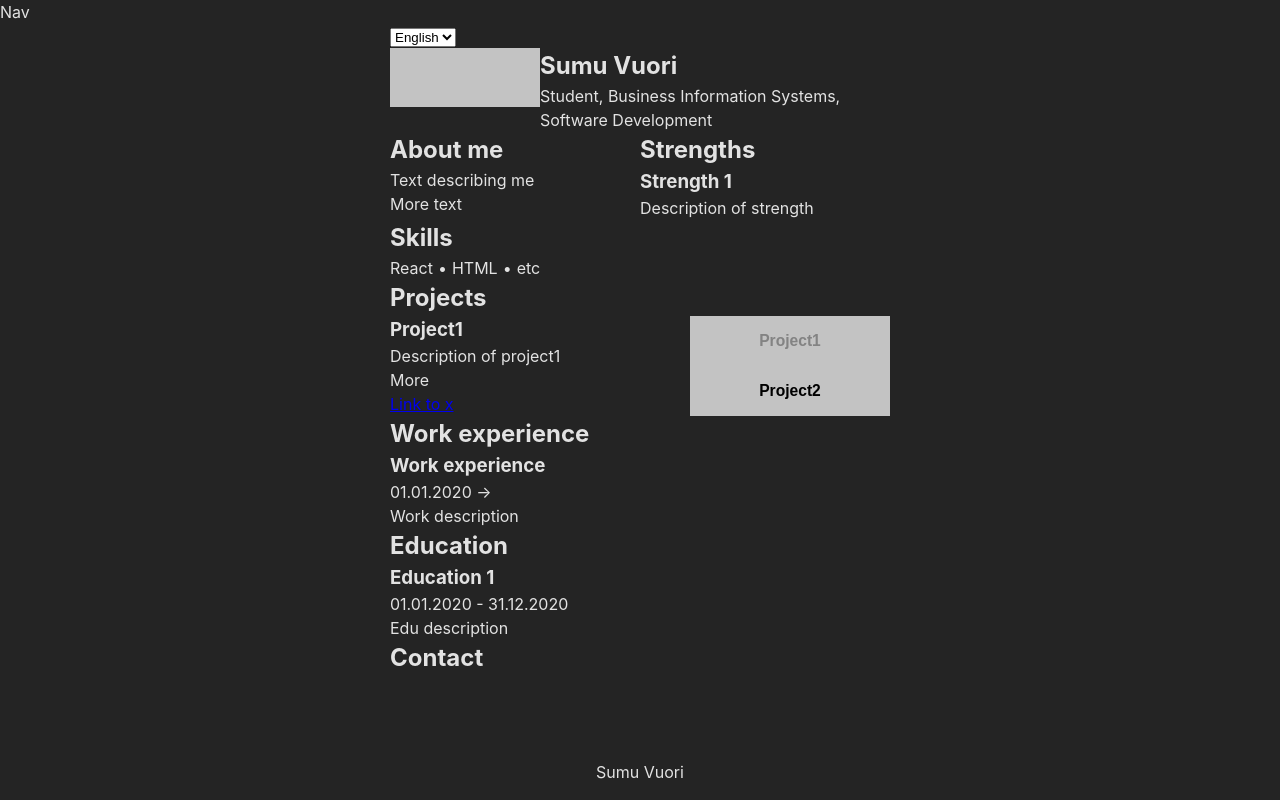
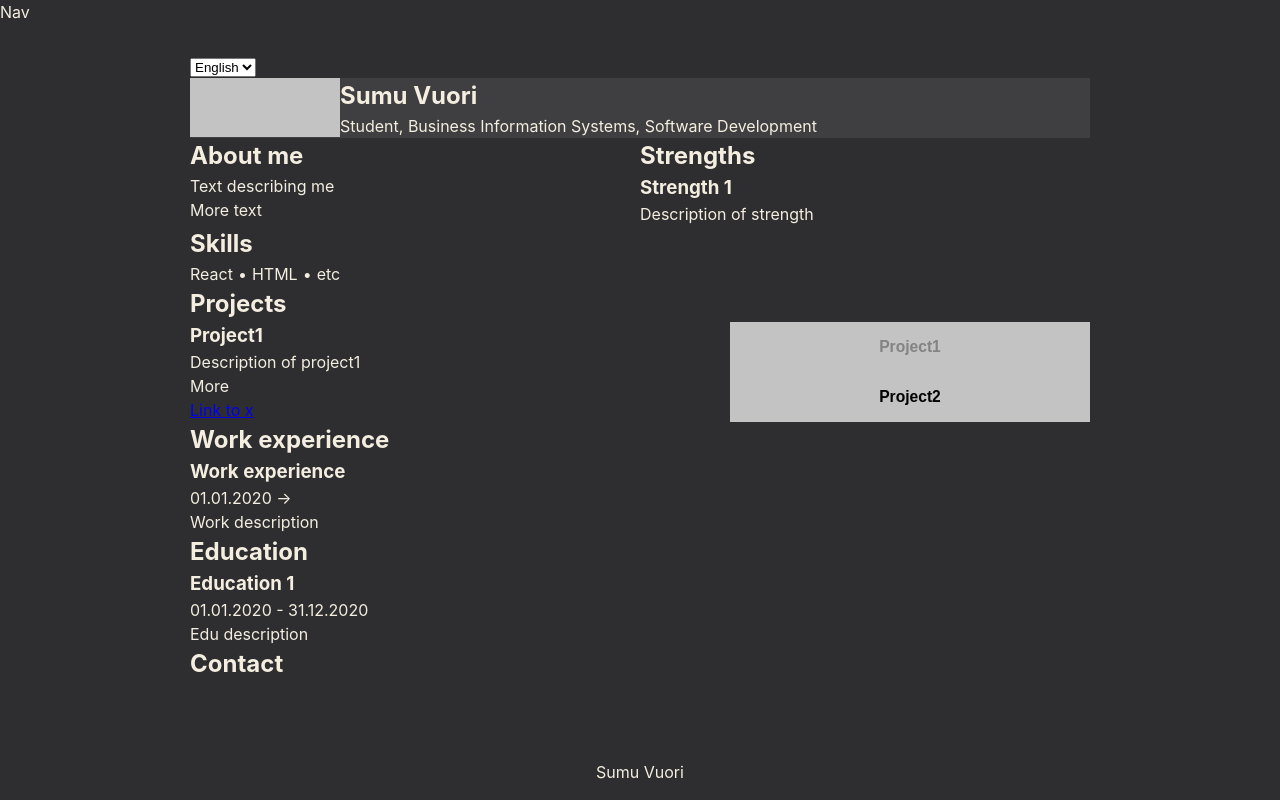
Before and after one commit to vuorisumu/portfolio, a React (Vite) app: page / in a window 1280 px wide. Built offline with nearby package versions, Linux system fonts and the light colour scheme.

Commit message:
feat: add colors

```diff
--- a/src/styles/_info.scss
+++ b/src/styles/_info.scss
@@ -1,6 +1,9 @@
+@use "theme";
+
 #info {
     display: grid;
     grid-template-columns:150px auto;
+    background: theme.$secondary-color;
 
     img {
         grid-row: 1/3;
--- /dev/null
+++ b/src/styles/_theme.scss
@@ -0,0 +1,21 @@
+$primary-color: var(--primary-color);
+$secondary-color: var(--secondary-color);
+$text-primary: var(--text-primary);
+$accent: var(--accent);
+$accent-secondary: var(--accent-secondary);
+
+:root {
+    --primary-color: #2e2e30;
+    --secondary-color: #3f3f42;
+    --text-primary: #f4eee0;
+    --accent: #f1b119;
+    --accent-secondary: #2f213b;
+}
+
+[data-theme="light"] {
+    --primary-color: #FAF7F0;
+    --secondary-color: #D8D2C2;
+    --text-primary: #4A4947;
+    --accent: #B17457;
+    --accent-secondary: #a58f84;
+}
--- a/src/styles/main.css
+++ b/src/styles/main.css
@@ -38,9 +38,26 @@
   color: #838383;
 }
 
+:root {
+  --primary-color: #2e2e30;
+  --secondary-color: #3f3f42;
+  --text-primary: #f4eee0;
+  --accent: #f1b119;
+  --accent-secondary: #2f213b;
+}
+
+[data-theme=light] {
+  --primary-color: #FAF7F0;
+  --secondary-color: #D8D2C2;
+  --text-primary: #4A4947;
+  --accent: #B17457;
+  --accent-secondary: #a58f84;
+}
+
 #info {
   display: grid;
   grid-template-columns: 150px auto;
+  background: var(--secondary-color);
 }
 #info img {
   grid-row: 1/3;
@@ -75,8 +92,8 @@
   line-height: 1.5;
   font-weight: 400;
   color-scheme: light dark;
-  color: rgba(255, 255, 255, 0.87);
-  background-color: #242424;
+  color: var(--text-primary);
+  background-color: var(--primary-color);
   font-synthesis: none;
   text-rendering: optimizeLegibility;
   -webkit-font-smoothing: antialiased;
@@ -99,9 +116,9 @@ ul {
 
 #content {
   min-width: 370px;
-  max-width: 500px;
+  max-width: 900px;
   margin: auto;
-  padding-bottom: 2.5rem;
+  padding: 30px 40px 2.5rem 40px;
 }
 
 footer {
--- a/src/styles/main.scss
+++ b/src/styles/main.scss
@@ -1,6 +1,7 @@
 @use "projects";
 @use "info";
 @use "about";
+@use "theme";
 
 $footer-height: 2.5rem;
 
@@ -15,8 +16,8 @@ $footer-height: 2.5rem;
     font-weight: 400;
 
     color-scheme: light dark;
-    color: rgba(255, 255, 255, 0.87);
-    background-color: #242424;
+    color: theme.$text-primary;
+    background-color: theme.$primary-color;
 
     font-synthesis: none;
     text-rendering: optimizeLegibility;
@@ -40,9 +41,9 @@ $footer-height: 2.5rem;
 
   #content {
     min-width: 370px;
-    max-width: 500px;
+    max-width: 900px;
     margin: auto;
-    padding-bottom: $footer-height;
+    padding: 30px 40px $footer-height 40px;
   }
 
   footer {
```
Also changed, not shown: 1 other file (tests, documents, lock files or other folders).
